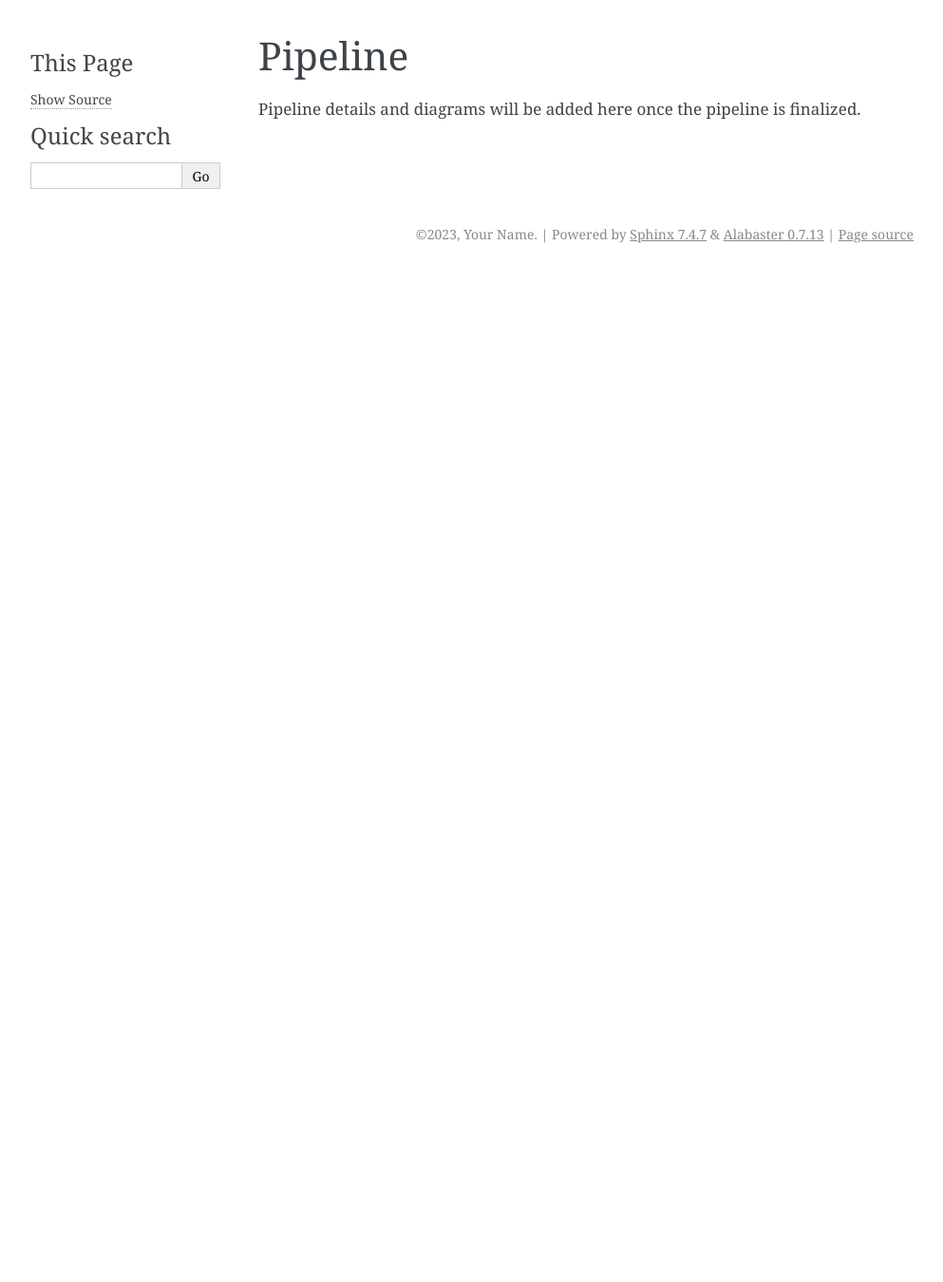
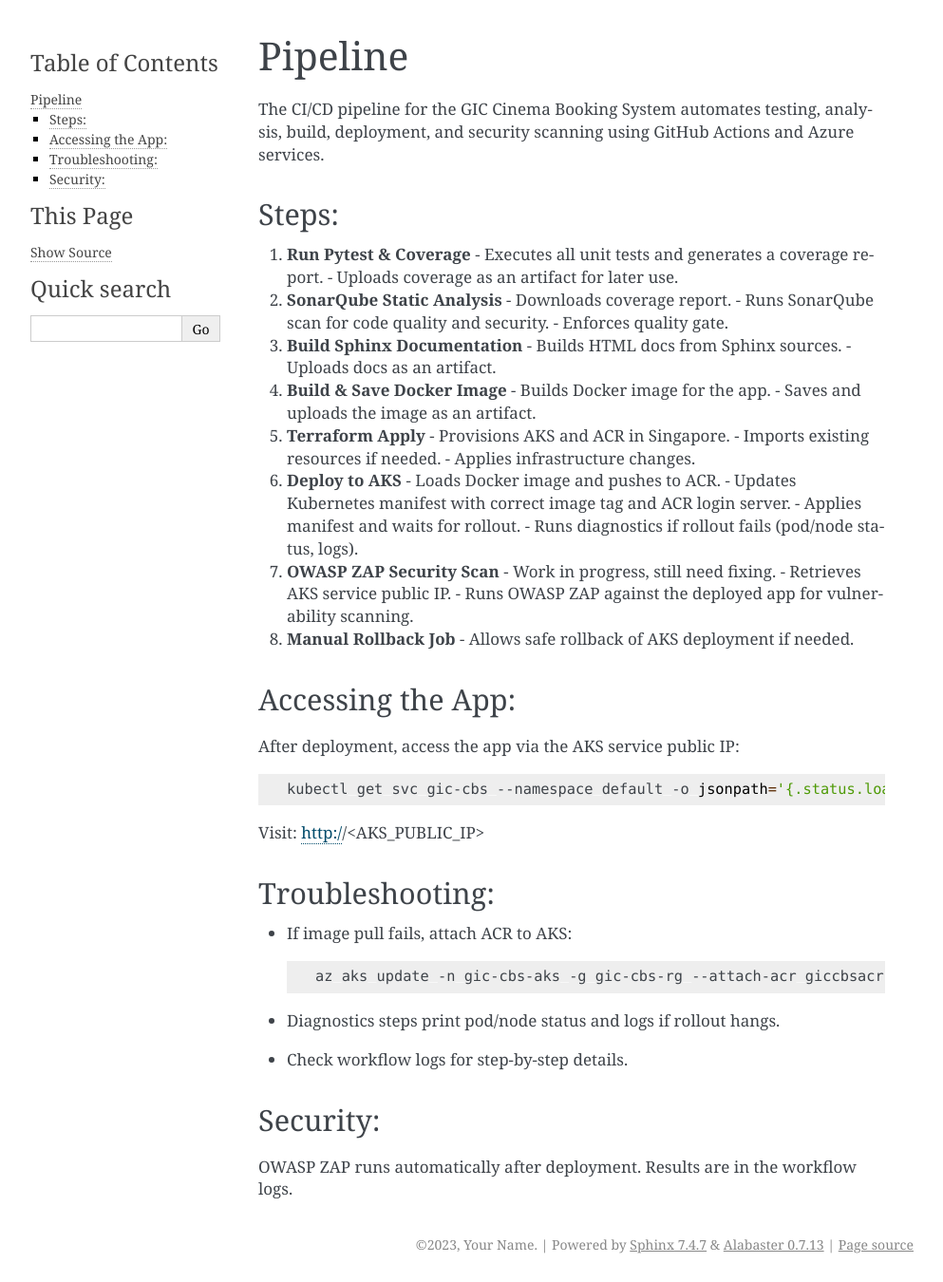
Before and after one commit to adrien-fort/gic-cbs, a Sphinx documentation site: the page built from docs/Pipeline.rst, in a window 1280 px wide. Shown: the whole page at 95% size, without its empty margins (148-1141 px from the left). Built offline with Sphinx 7.4.7, drawn with Linux system fonts in a browser that asks for light colours; before the commit the page ends 900 px from its top, so only the background shows below that.

Commit message:
docs: update pipeline, usage, and README for AKS CI/CD

```diff
--- a/docs/Pipeline.rst
+++ b/docs/Pipeline.rst
@@ -1,4 +1,68 @@
 Pipeline
 ========
 
-Pipeline details and diagrams will be added here once the pipeline is finalized.
+The CI/CD pipeline for the GIC Cinema Booking System automates testing, analysis, build, deployment, and security scanning using GitHub Actions and Azure services.
+
+Steps:
+------
+
+1. **Run Pytest & Coverage**
+   - Executes all unit tests and generates a coverage report.
+   - Uploads coverage as an artifact for later use.
+
+2. **SonarQube Static Analysis**
+   - Downloads coverage report.
+   - Runs SonarQube scan for code quality and security.
+   - Enforces quality gate.
+
+3. **Build Sphinx Documentation**
+   - Builds HTML docs from Sphinx sources.
+   - Uploads docs as an artifact.
+
+4. **Build & Save Docker Image**
+   - Builds Docker image for the app.
+   - Saves and uploads the image as an artifact.
+
+5. **Terraform Apply**
+   - Provisions AKS and ACR in Singapore.
+   - Imports existing resources if needed.
+   - Applies infrastructure changes.
+
+6. **Deploy to AKS**
+   - Loads Docker image and pushes to ACR.
+   - Updates Kubernetes manifest with correct image tag and ACR login server.
+   - Applies manifest and waits for rollout.
+   - Runs diagnostics if rollout fails (pod/node status, logs).
+
+7. **OWASP ZAP Security Scan**
+   - Work in progress, still need fixing.
+   - Retrieves AKS service public IP.
+   - Runs OWASP ZAP against the deployed app for vulnerability scanning.
+
+8. **Manual Rollback Job**
+   - Allows safe rollback of AKS deployment if needed.
+
+Accessing the App:
+------------------
+After deployment, access the app via the AKS service public IP:
+
+.. code-block:: bash
+
+   kubectl get svc gic-cbs --namespace default -o jsonpath='{.status.loadBalancer.ingress[0].ip}'
+
+Visit: http://<AKS_PUBLIC_IP>
+
+Troubleshooting:
+----------------
+- If image pull fails, attach ACR to AKS:
+
+  .. code-block:: bash
+
+     az aks update -n gic-cbs-aks -g gic-cbs-rg --attach-acr giccbsacrforta20250924
+
+- Diagnostics steps print pod/node status and logs if rollout hangs.
+- Check workflow logs for step-by-step details.
+
+Security:
+---------
+OWASP ZAP runs automatically after deployment. Results are in the workflow logs.
```
Also changed, not shown: README.md (+28 -2 lines), docs/Usage.rst (+36 -1 lines).
